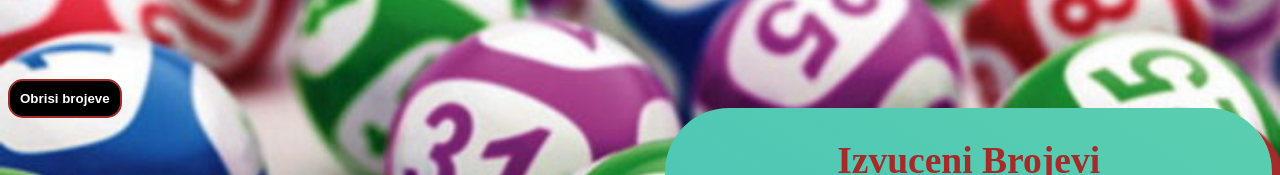
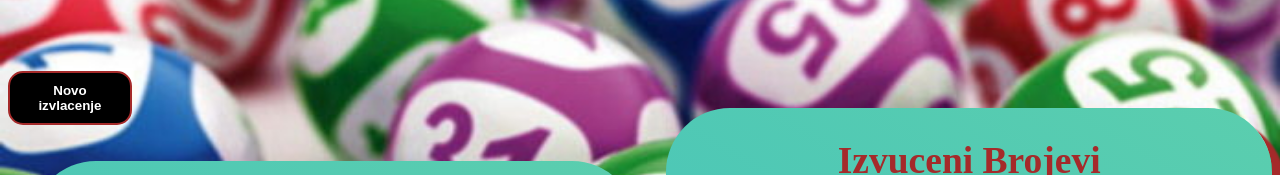
Before and after one commit to LazarJordanovic/Tombola_igra_na_srecu, a plain HTML site: page index.html in a window 1280 px wide. Shown: the top 175 px of the page. Drawn offline with nearby package versions, Linux system fonts and the light colour scheme.

Commit message:
Update index.html

```diff
--- a/index.html
+++ b/index.html
@@ -10,7 +10,7 @@
     <title>Tombola</title>
 </head>
 <body>
-    <button class="btn">Obrisi brojeve</button>
+    <button class="btn" onclick="pokreniPonovo()">Novo izvlacenje</button>
     <main>
         <section>
             <h1>Brojevi za tombolu:<br><span class="broj"></span></h1>
```
